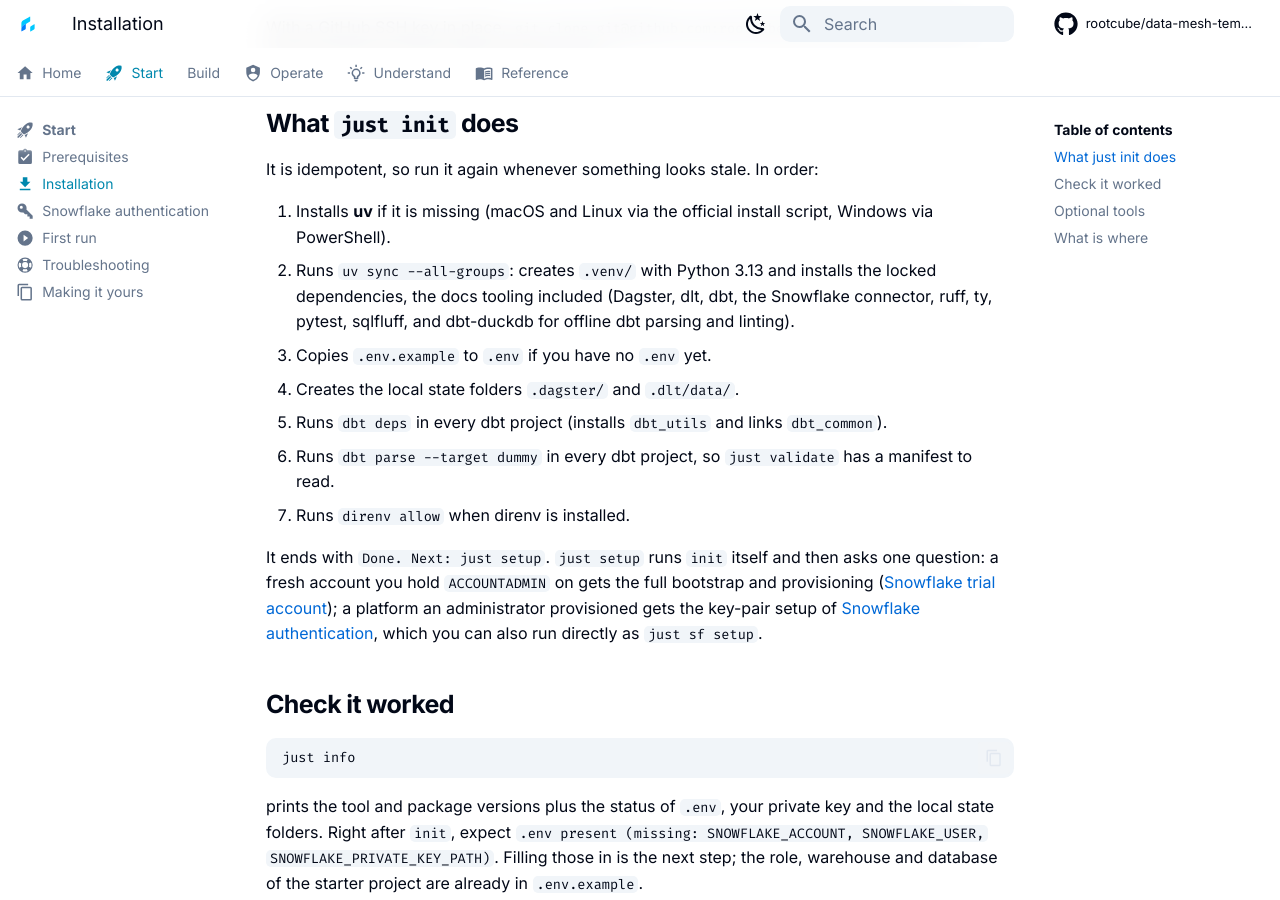
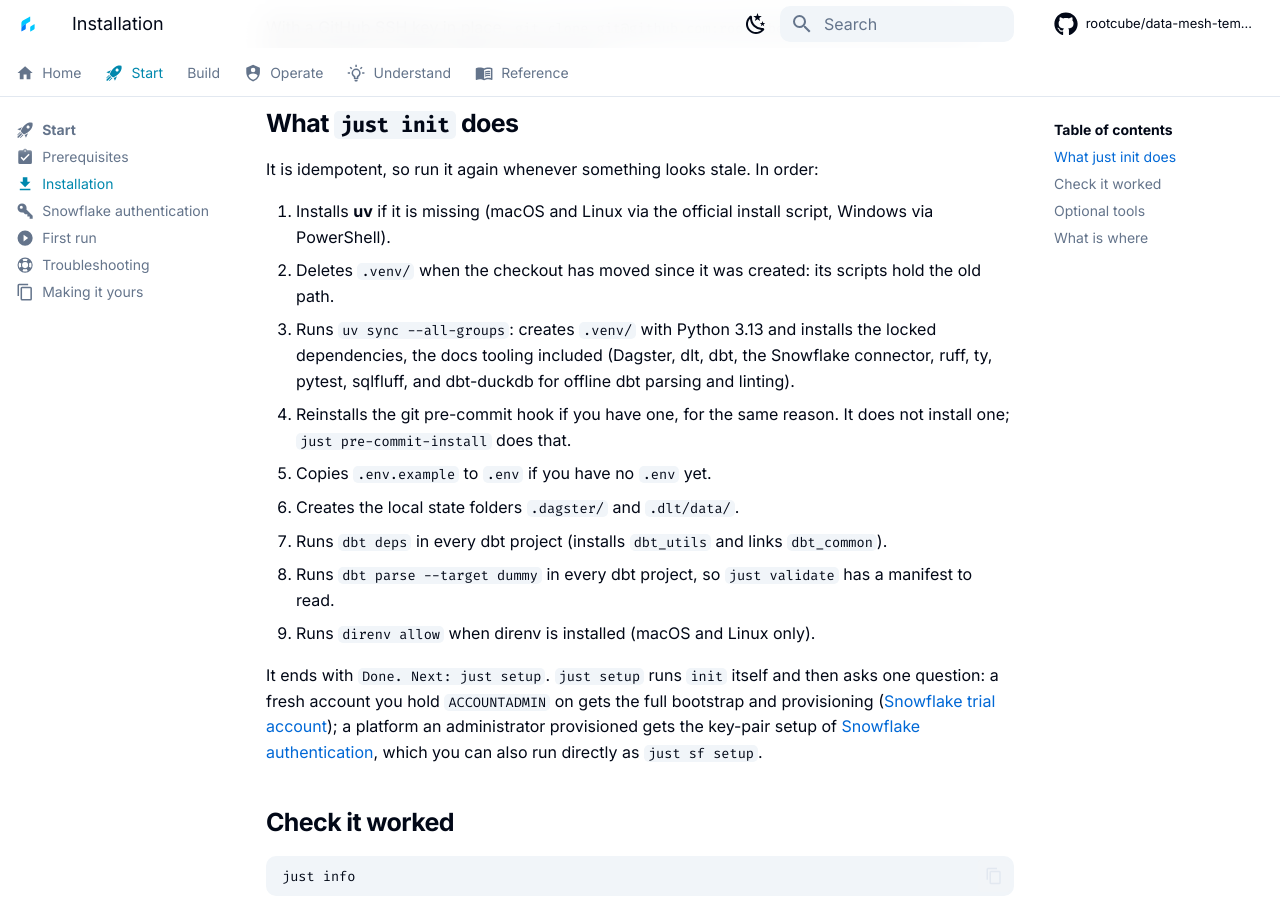
Before and after one commit to rootcube/data-mesh-template, an MkDocs documentation site: the page built from docs/start/installation.md, in a window 1280 px wide and 900 px high, scrolled down 349 px. Built offline with MkDocs 1.6.1 and Material for MkDocs 9.7.7, drawn with Linux system fonts in a browser that asks for light colours; comment, search, counter and statistics services are not loaded.

Commit message:
fix(justfile): discover dbt projects in just info, wait without lsof in just stop, guard the Windows installs (#61)
* fix(justfile): discover dbt projects in just info, wait without lsof in just stop, guard the Windows installs

* docs: only the pre-commit hook still names dbt_example on a rename

```diff
--- a/docs/start/installation.md
+++ b/docs/start/installation.md
@@ -21,12 +21,14 @@ the same; HTTPS needs nothing set up.
 It is idempotent, so run it again whenever something looks stale. In order:
 
 1. Installs **uv** if it is missing (macOS and Linux via the official install script, Windows via PowerShell).
-2. Runs `uv sync --all-groups`: creates `.venv/` with Python 3.13 and installs the locked dependencies, the docs tooling included (Dagster, dlt, dbt, the Snowflake connector, ruff, ty, pytest, sqlfluff, and dbt-duckdb for offline dbt parsing and linting).
-3. Copies `.env.example` to `.env` if you have no `.env` yet.
-4. Creates the local state folders `.dagster/` and `.dlt/data/`.
-5. Runs `dbt deps` in every dbt project (installs `dbt_utils` and links `dbt_common`).
-6. Runs `dbt parse --target dummy` in every dbt project, so `just validate` has a manifest to read.
-7. Runs `direnv allow` when direnv is installed.
+2. Deletes `.venv/` when the checkout has moved since it was created: its scripts hold the old path.
+3. Runs `uv sync --all-groups`: creates `.venv/` with Python 3.13 and installs the locked dependencies, the docs tooling included (Dagster, dlt, dbt, the Snowflake connector, ruff, ty, pytest, sqlfluff, and dbt-duckdb for offline dbt parsing and linting).
+4. Reinstalls the git pre-commit hook if you have one, for the same reason. It does not install one; `just pre-commit-install` does that.
+5. Copies `.env.example` to `.env` if you have no `.env` yet.
+6. Creates the local state folders `.dagster/` and `.dlt/data/`.
+7. Runs `dbt deps` in every dbt project (installs `dbt_utils` and links `dbt_common`).
+8. Runs `dbt parse --target dummy` in every dbt project, so `just validate` has a manifest to read.
+9. Runs `direnv allow` when direnv is installed (macOS and Linux only).
 
 It ends with `Done. Next: just setup`. `just setup` runs `init` itself and then asks one question:
 a fresh account you hold `ACCOUNTADMIN` on gets the full bootstrap and provisioning
```
Also changed, not shown: docs/reference/commands.md (+3 -3 lines), docs/start/adopting.md (+1 -1 lines), 2 other files.
